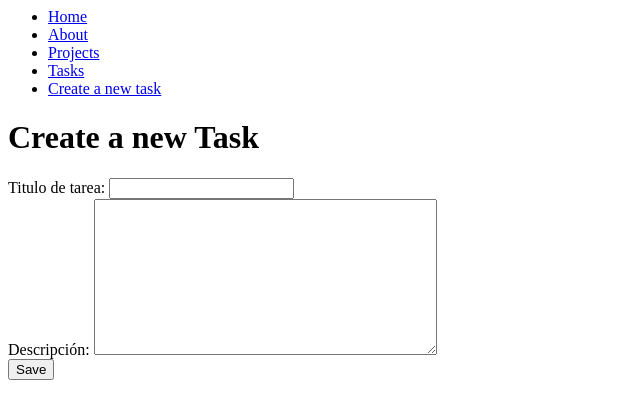
After one commit to yahupc/django-base, a Django app: page /marcaciones/create_task in a window 1280 px wide. The commit adds this page. Shown: the top 419 px of the page, without its empty margins (0-640 px from the left). Run offline with Django 5.2, Linux system fonts and the light colour scheme.

Commit message:
formularios

```diff
--- /dev/null
+++ b/marcaciones/forms.py
@@ -0,0 +1,5 @@
+from django import forms
+
+class CreateNewTask(forms.Form):
+    title = forms.CharField(label="Titulo de tarea", max_length=200)
+    description = forms.CharField(widget=forms.Textarea, label="Descripción")
--- /dev/null
+++ b/marcaciones/templates/create_task.html
@@ -0,0 +1,12 @@
+{% extends 'layouts/base.html' %}
+{% block content %}
+<h1>Create a new Task</h1>
+<form method="POST">
+    {% csrf_token %}
+    {{form}}
+    <button>Save</button>
+
+</form>
+
+
+{% endblock %}
--- a/marcaciones/templates/layouts/base.html
+++ b/marcaciones/templates/layouts/base.html
@@ -4,6 +4,7 @@
         <li><a href="/marcaciones/about" >About</a> </li>
         <li><a href="/marcaciones/projects" >Projects</a> </li>
         <li><a href="/marcaciones/tasks" >Tasks</a> </li>
+        <li><a href="/marcaciones/create_task" >Create a new task</a> </li>
     </ul>
 </nav>
 {% block content %}
--- a/marcaciones/urls.py
+++ b/marcaciones/urls.py
@@ -7,6 +7,7 @@ urlpatterns = [
     path('hello/<str:username>', views.hello),
     path('projects', views.projects),
     path('tasks', views.tasks),
+    path('create_task', views.create_task),
     #path('tasks/<int:id>', views.tasks),
 
 ]
--- a/marcaciones/views.py
+++ b/marcaciones/views.py
@@ -1,8 +1,8 @@
-from django.shortcuts import render, get_object_or_404
+from django.shortcuts import redirect, render, get_object_or_404
 from django.http import HttpResponse, JsonResponse
 from .models import Project, Task
 # Create your views here.
-
+from .forms import CreateNewTask
 
 def index(request):
     # return HttpResponse("<h1>Hello World</h1>")
@@ -29,3 +29,18 @@ def tasks(request):
     #tasks = list(Task.objects.values())
     tasks = Task.objects.all()
     return render(request,'tasks.html',{'tasks': tasks})
+
+def create_task(request):
+    #print(request.GET['title'])
+    #print(request.GET['description'])
+    #Task.objects.create(title=request.GET['title'],description= request.GET['description'], project_id=1)
+    if request.method == 'GET':
+        return render(request,'create_task.html',{
+            'form' : CreateNewTask()
+        })
+
+    else:
+        Task.objects.create(title=request.POST['title'],
+        description = request.POST['description'], project_id=1)
+
+        return redirect('/marcaciones/tasks')
```
Also changed, not shown: db.sqlite3, marcaciones/templates/index.html (line endings or trailing spaces).
